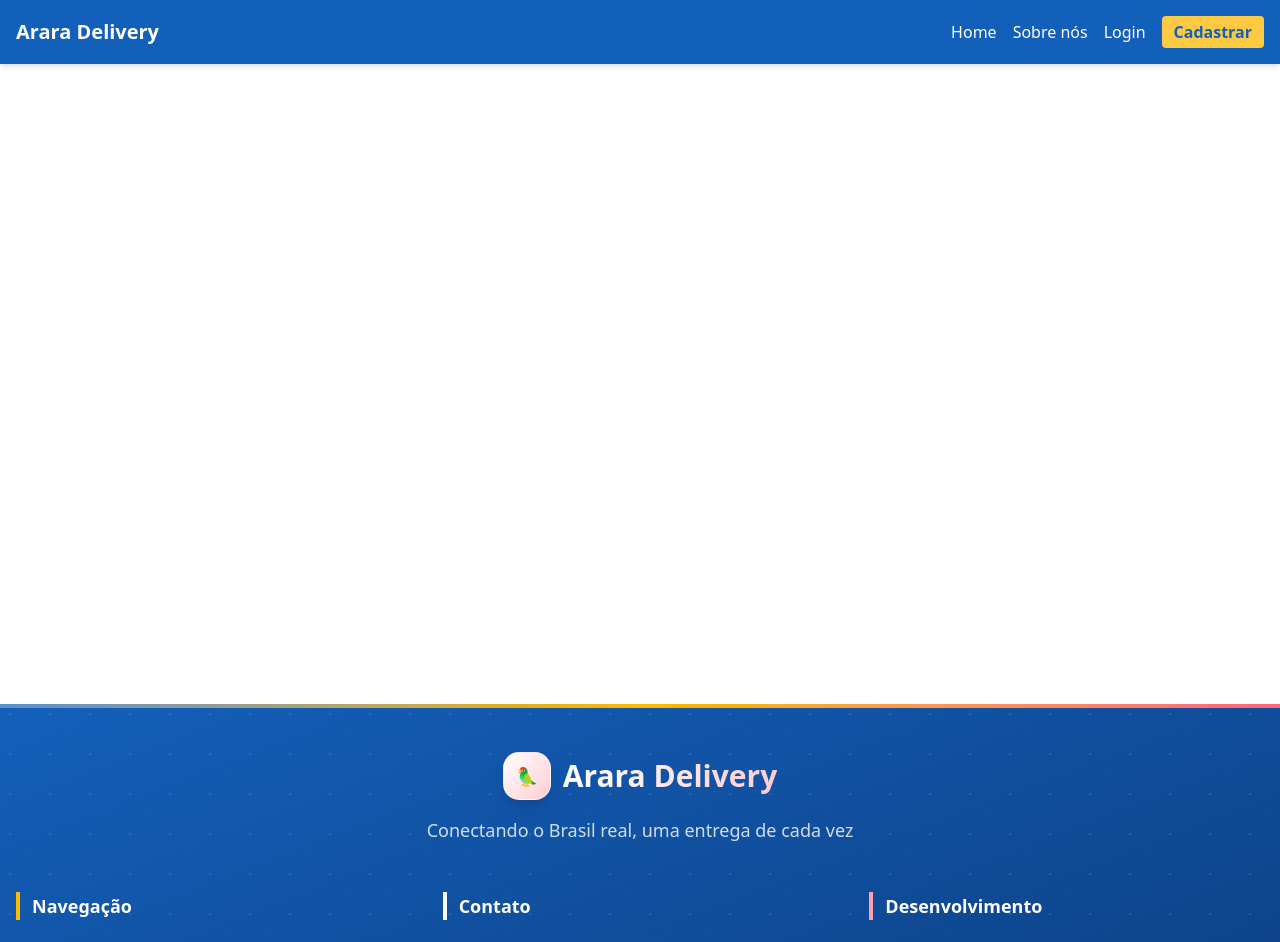
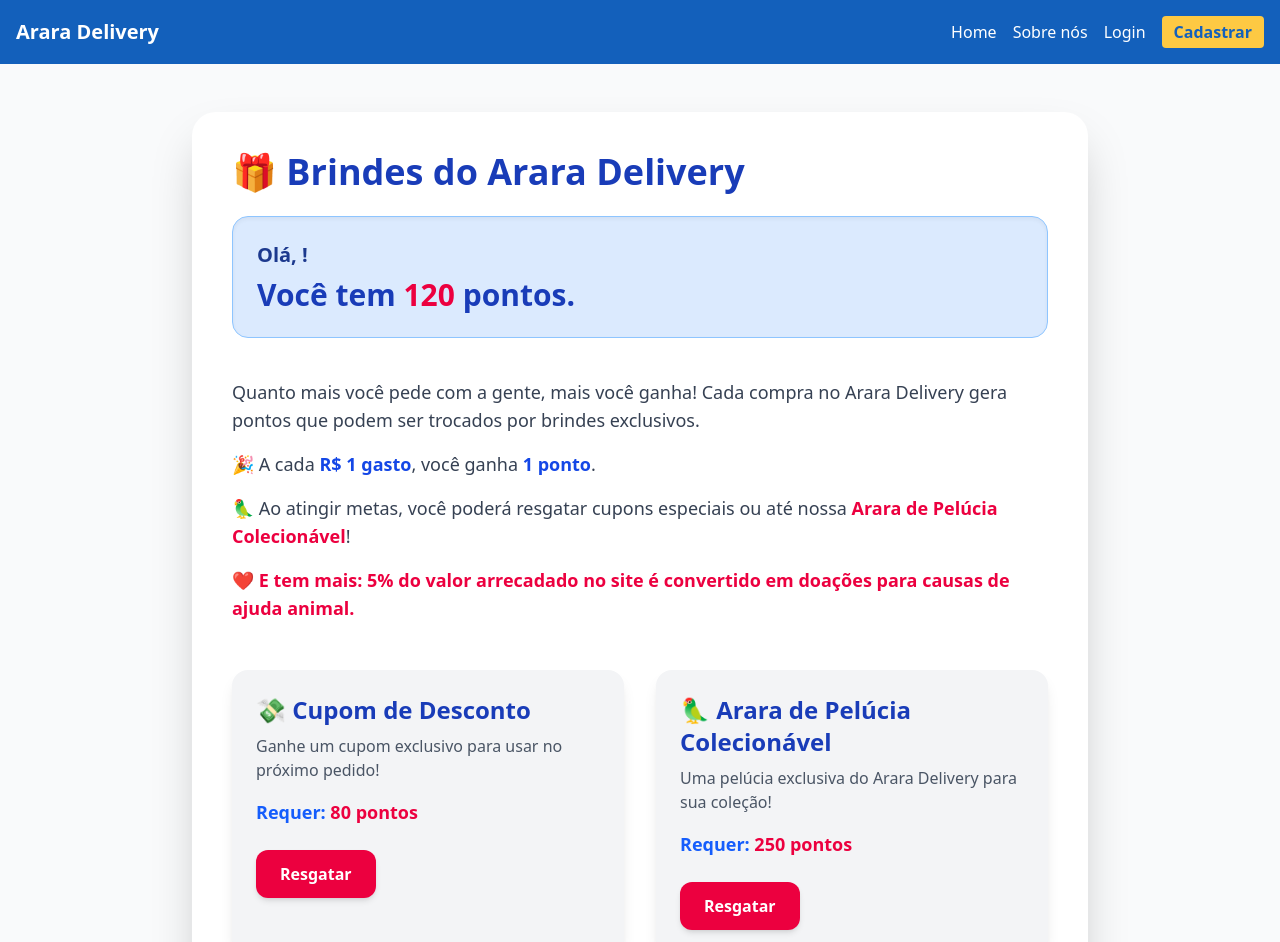
Before and after one commit to Grupo-05-Turma-JavaScript-09/AraraDelivery-frontend, a React (Vite) app: page /brindes in a window 1280 px wide. Shown: the top 942 px of the page. Built offline with nearby package versions, Linux system fonts and the light colour scheme.

Commit message:
Adcionando a página de pontos e brindes

```diff
--- a/src/App.tsx
+++ b/src/App.tsx
@@ -18,6 +18,7 @@ import DeletarCategoria from './components/categoria/deletarcategoria/DeletarCat
 import FormProduto from './components/produto/formproduto/FormProduto'
 import DeletarProduto from './components/produto/deletarproduto/DeletarProduto'
 import SejaEntregador from './pages/entregador/SejaEntregador'
+import Brindes from './pages/brindes/Brindes'
 
 function App() {
 	return (
@@ -37,6 +38,7 @@ function App() {
 							{/* Rotas privadas */}
 							<Route path="/home" element={<Home />} />
 							<Route path="/perfil" element={<Perfil />} />
+							<Route path="/brindes" element={<Brindes />} />
 
 							{/* Rotas de Produto */}
 							<Route path="/produtos" element={<ProdutoPagina />} />
--- /dev/null
+++ b/src/pages/brindes/Brindes.tsx
@@ -0,0 +1,108 @@
+import { useContext } from "react"
+import { AuthContext } from "../../contexts/AuthContext"
+import { ToastAlerta } from "../../utils/ToastAlerta"
+
+function Brindes() {
+  const { usuario } = useContext(AuthContext)
+
+  const pontos = usuario.pontos ?? 120 // Exemplo caso não tenha no backend ainda
+
+  function handleResgatar(tipo: string) {
+    ToastAlerta(`Você tentou resgatar: ${tipo}. Sistema ainda em desenvolvimento!`, "info")
+  }
+
+  return (
+    <div className="min-h-screen bg-gray-50 flex justify-center px-4 py-12">
+      <div className="container max-w-4xl bg-white rounded-3xl shadow-2xl p-10">
+
+        <h1 className="text-4xl font-extrabold text-blue-800 mb-6 flex items-center gap-3">
+          🎁 Brindes do Arara Delivery
+        </h1>
+
+        {/* PONTOS DO USUÁRIO */}
+        <div className="bg-blue-100 border border-blue-300 rounded-2xl p-6 mb-10 shadow-inner">
+          <p className="text-xl text-blue-900 font-semibold">
+            Olá, <span className="text-rose-600">{usuario.nome}</span>!
+          </p>
+          <p className="text-3xl font-bold text-blue-800 mt-2">
+            Você tem <span className="text-rose-600">{pontos}</span> pontos.
+          </p>
+        </div>
+
+        {/* EXPLICAÇÃO DO SISTEMA */}
+        <div className="mb-12 text-gray-700 leading-relaxed">
+          <p className="text-lg mb-4">
+            Quanto mais você pede com a gente, mais você ganha! Cada compra no Arara Delivery
+            gera pontos que podem ser trocados por brindes exclusivos.
+          </p>
+
+          <p className="text-lg mb-4">
+            🎉 A cada <strong className="text-blue-700">R$ 1 gasto</strong>, você ganha
+            <strong className="text-blue-700"> 1 ponto</strong>.
+          </p>
+
+          <p className="text-lg mb-4">
+            🦜 Ao atingir metas, você poderá resgatar cupons especiais ou até nossa
+            <strong className="text-rose-600"> Arara de Pelúcia Colecionável</strong>!
+          </p>
+
+          <p className="text-lg font-semibold text-rose-600">
+            ❤️ E tem mais: 5% do valor arrecadado no site é convertido em doações
+            para causas de ajuda animal.
+          </p>
+        </div>
+
+        {/* GRID DE BRINDES */}
+        <div className="grid grid-cols-1 md:grid-cols-2 gap-8">
+
+          {/* CUPOM DE DESCONTO */}
+          <div className="bg-gray-100 p-6 rounded-2xl shadow-lg hover:shadow-xl transition-all">
+            <h2 className="text-2xl font-bold text-blue-800 mb-2">
+              💸 Cupom de Desconto
+            </h2>
+            <p className="text-gray-600 mb-4">
+              Ganhe um cupom exclusivo para usar no próximo pedido!
+            </p>
+
+            <p className="text-lg font-semibold text-blue-600 mb-6">
+              Requer: <span className="text-rose-600">80 pontos</span>
+            </p>
+
+            <button
+              onClick={() => handleResgatar("Cupom de Desconto")}
+              className="px-6 py-3 bg-rose-600 text-white rounded-xl shadow-md
+                         hover:bg-rose-700 active:bg-rose-800 transition-all font-semibold"
+            >
+              Resgatar
+            </button>
+          </div>
+
+          {/* ARARA DE PELÚCIA */}
+          <div className="bg-gray-100 p-6 rounded-2xl shadow-lg hover:shadow-xl transition-all">
+            <h2 className="text-2xl font-bold text-blue-800 mb-2">
+              🦜 Arara de Pelúcia Colecionável
+            </h2>
+            <p className="text-gray-600 mb-4">
+              Uma pelúcia exclusiva do Arara Delivery para sua coleção!
+            </p>
+
+            <p className="text-lg font-semibold text-blue-600 mb-6">
+              Requer: <span className="text-rose-600">250 pontos</span>
+            </p>
+
+            <button
+              onClick={() => handleResgatar("Arara de Pelúcia")}
+              className="px-6 py-3 bg-rose-600 text-white rounded-xl shadow-md
+                         hover:bg-rose-700 active:bg-rose-800 transition-all font-semibold"
+            >
+              Resgatar
+            </button>
+          </div>
+        </div>
+
+      </div>
+    </div>
+  )
+}
+
+export default Brindes
```
Also changed, not shown: src/pages/perfil/Perfil.tsx (+96 -114 lines), 1 other file (tests, documents, lock files or other folders).
